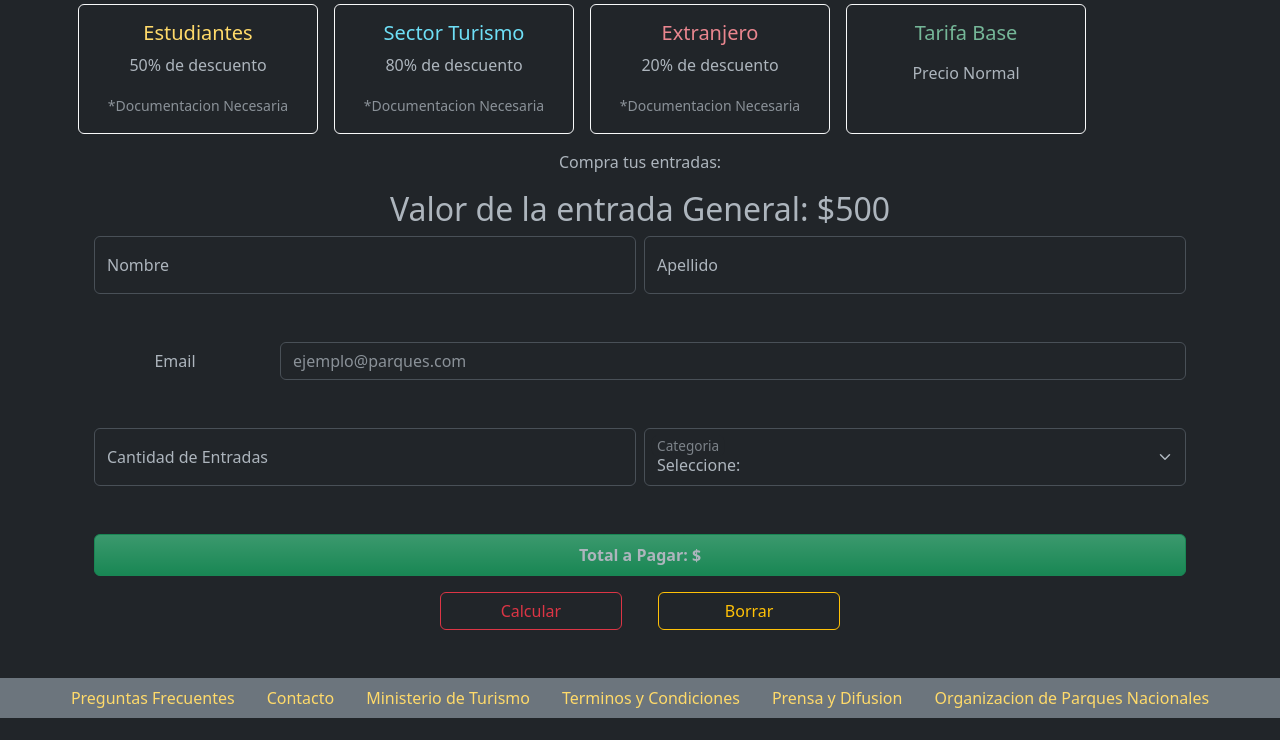
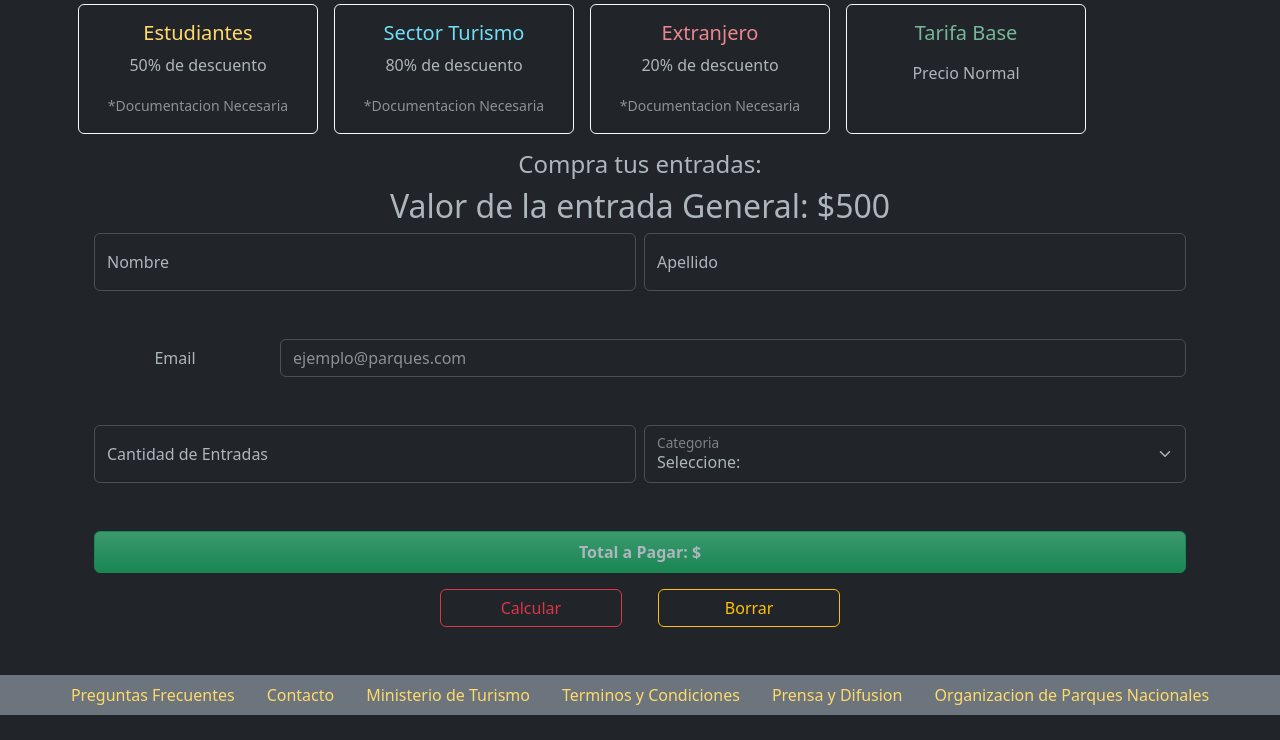
Before and after one commit to matiasgiache/PaginaParquesNacionales, a plain HTML site: page entradas.html in a window 1280 px wide. Shown: the part 60-800 px from the top of the page. Drawn offline with nearby package versions, Linux system fonts and the light colour scheme.

Commit message:
update linea 75 tamaño del texto

```diff
--- a/entradas.html
+++ b/entradas.html
@@ -72,7 +72,7 @@
                 </div>
             </div>
         </div>
-        <p>Compra tus entradas:</p>
+        <h4>Compra tus entradas:</h4>
         <h2>Valor de la entrada General: $500</h2>
         <div class="container">
             <div class="row g-2 mb-5">
```
